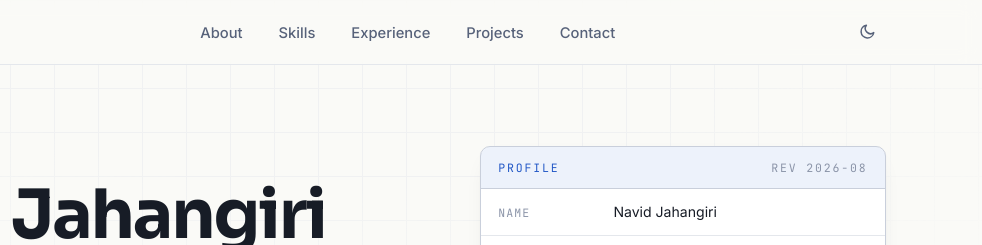
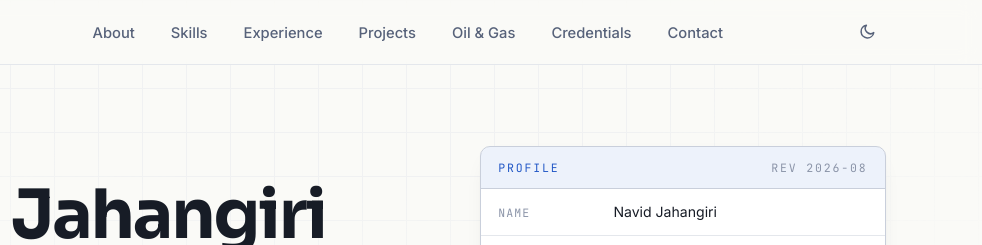
Before and after one commit to Navid-j/portfolio, an Astro site: page / in a window 1280 px wide. Shown: the top 245 px of the page, 298-1280 px from the left. Built offline with nearby package versions, Linux system fonts and the light colour scheme; Astro itself is replaced by a stand-in of ours.

Commit message:
fix: correct repo URL, add missing nav links, fix dev server URL

```diff
--- a/package.json
+++ b/package.json
@@ -10,7 +10,7 @@
   },
   "repository": {
     "type": "git",
-    "url": "git+https://github.com/Navid-j/portfolio.git"
+    "url": "git+https://github.com/Navid-j/navid-j.github.io.git"
   },
   "keywords": [
     "portfolio",
--- a/src/components/SiteHeader.astro
+++ b/src/components/SiteHeader.astro
@@ -4,6 +4,8 @@ const links = [
   { href: '#skills', label: 'Skills' },
   { href: '#experience', label: 'Experience' },
   { href: '#projects', label: 'Projects' },
+  { href: '#oil-gas', label: 'Oil & Gas' },
+  { href: '#credentials', label: 'Credentials' },
   { href: '#contact', label: 'Contact' },
 ];
 ---
```
Also changed, not shown: README.md.
